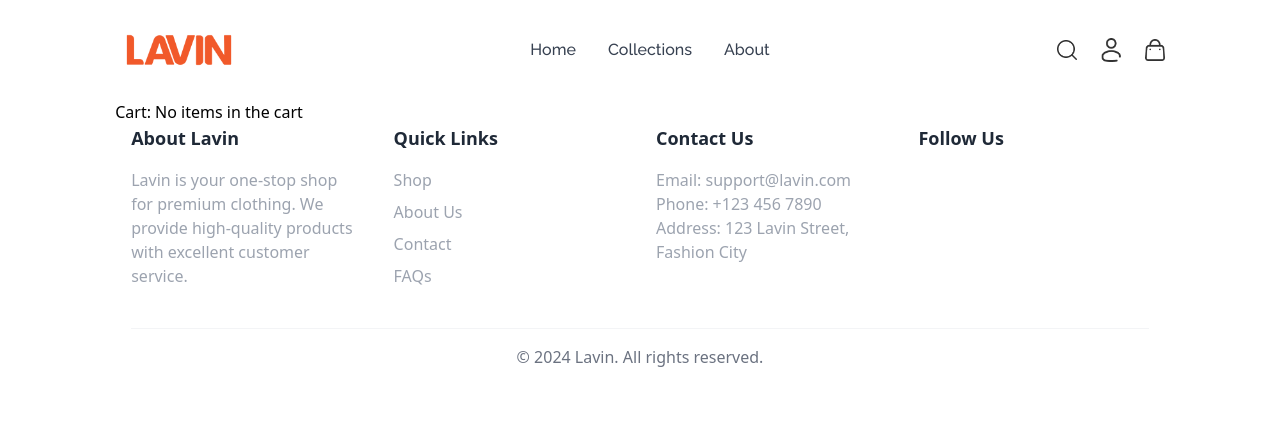
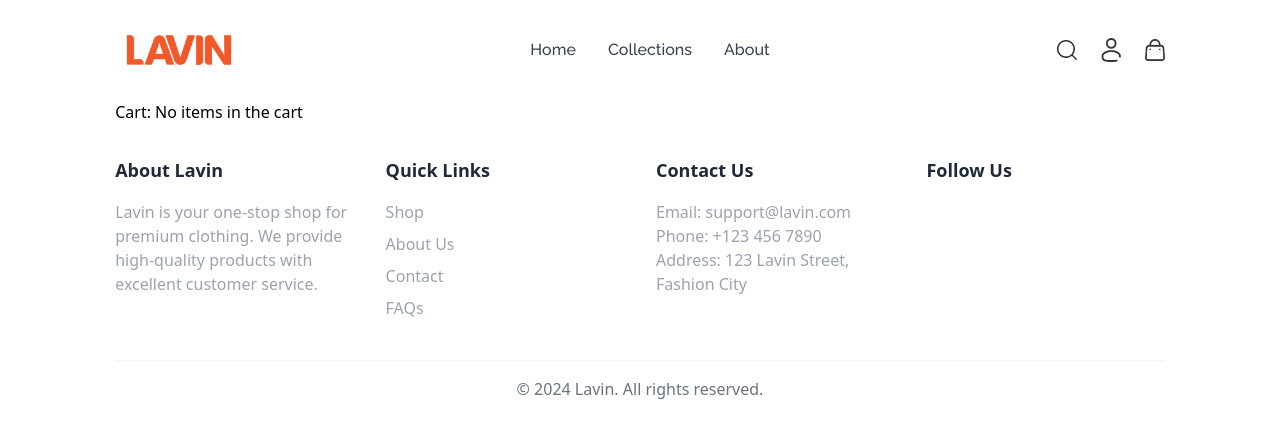
Before and after one commit to imSaikirann/Lavin_frontend, a React (Vite) app: page /cart in a window 1280 px wide. Shown: the top 438 px of the page. Built offline with nearby package versions, Linux system fonts and the light colour scheme.

Commit message:
product redux

```diff
--- a/src/pages/Footer.tsx
+++ b/src/pages/Footer.tsx
@@ -1,7 +1,7 @@
 const Footer = () => {
     return (
-      <footer className="bg-white text-gray-800 ">
-        <div className="container mx-auto px-4">
+      <footer className="bg-white text-gray-800 py-8">
+        <div className="container mx-auto ">
           <div className="grid grid-cols-1 md:grid-cols-4 gap-8">
             {/* About Section */}
             <div>
```
